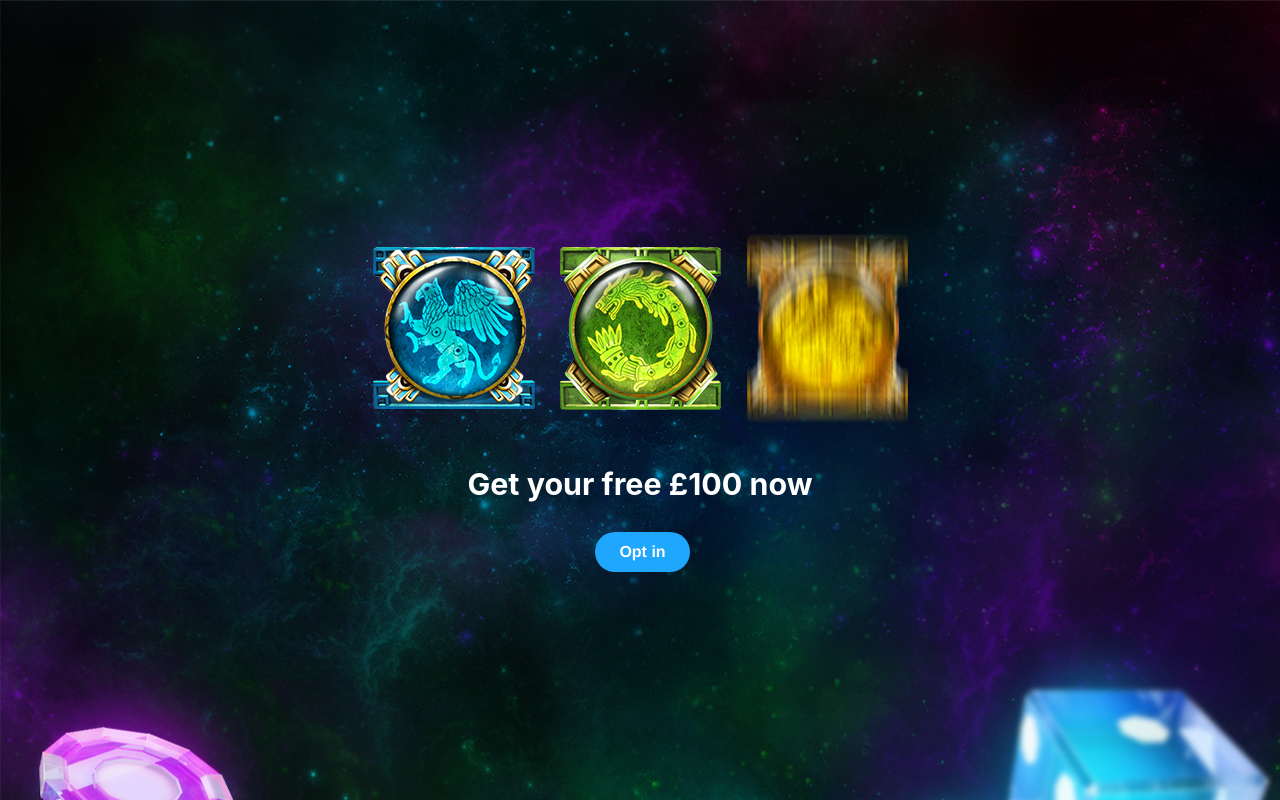
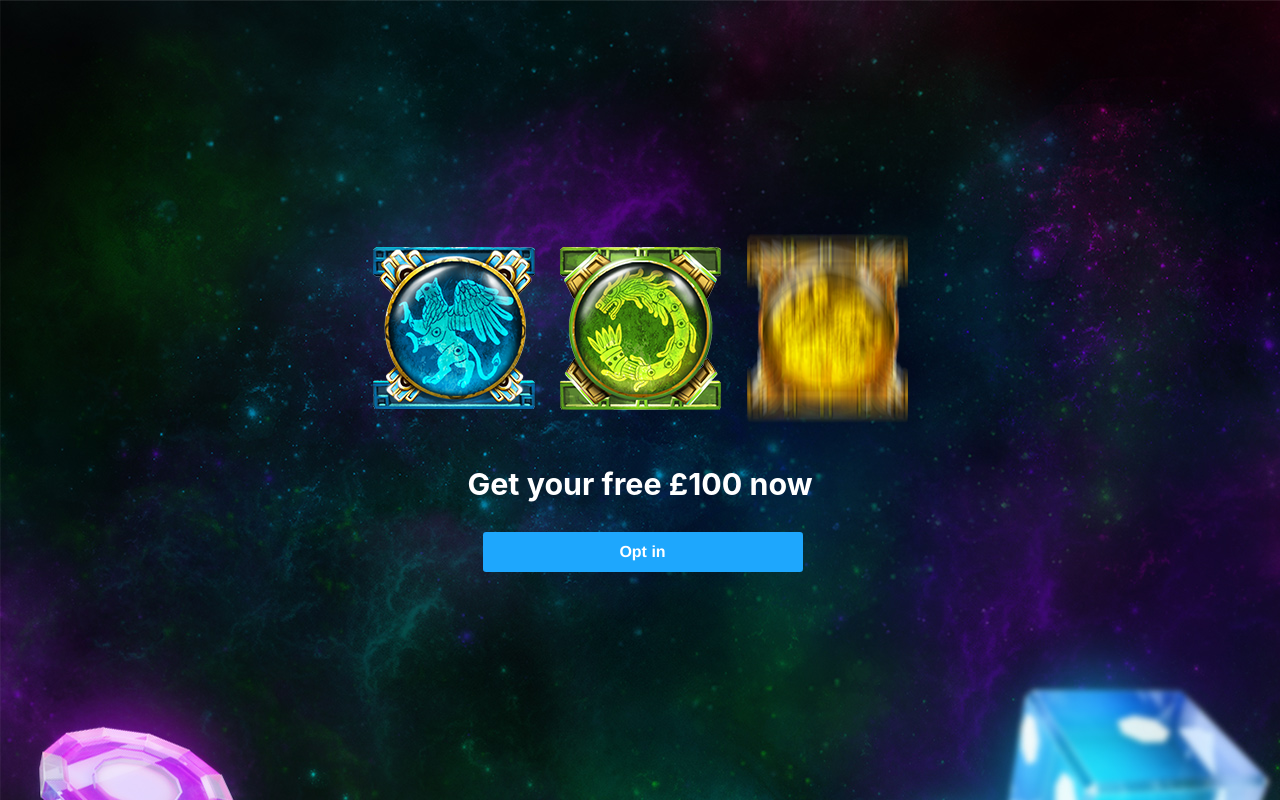
Before and after one commit to madamot/gamesys-exercise, a React (Create React App) app: page / in a window 1280 px wide. Built offline with nearby package versions, Linux system fonts and the light colour scheme.

Commit message:
button width

```diff
--- a/src/components/Button.js
+++ b/src/components/Button.js
@@ -5,8 +5,9 @@ import React from 'react';
 const Clicker = styled.button`
   font-family: 'Nunito Sans', 'Helvetica Neue', Helvetica, Arial, sans-serif;
   font-weight: 700;
+  width: 20em;
   border: 0;
-  border-radius: 3em;
+  border-radius: .2em;
   cursor: pointer;
   display: inline-block;
   line-height: 1;
```
